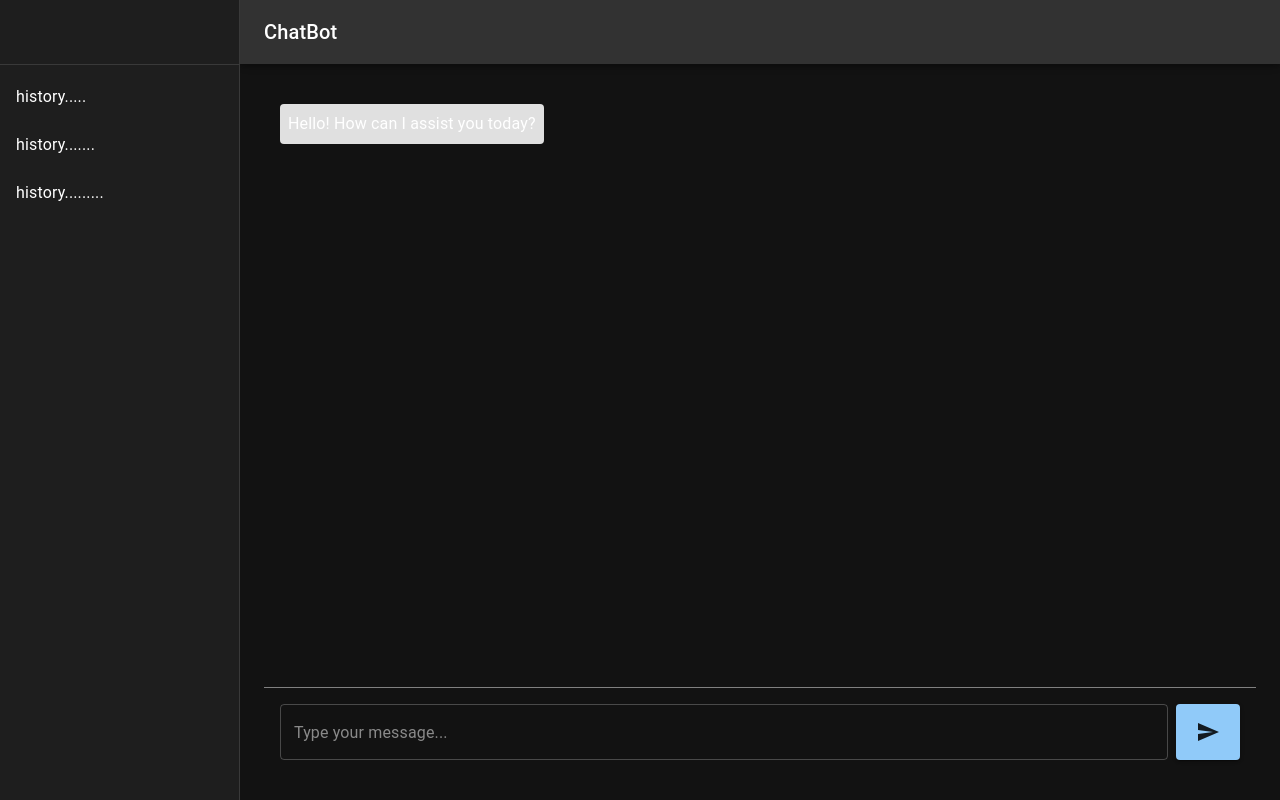
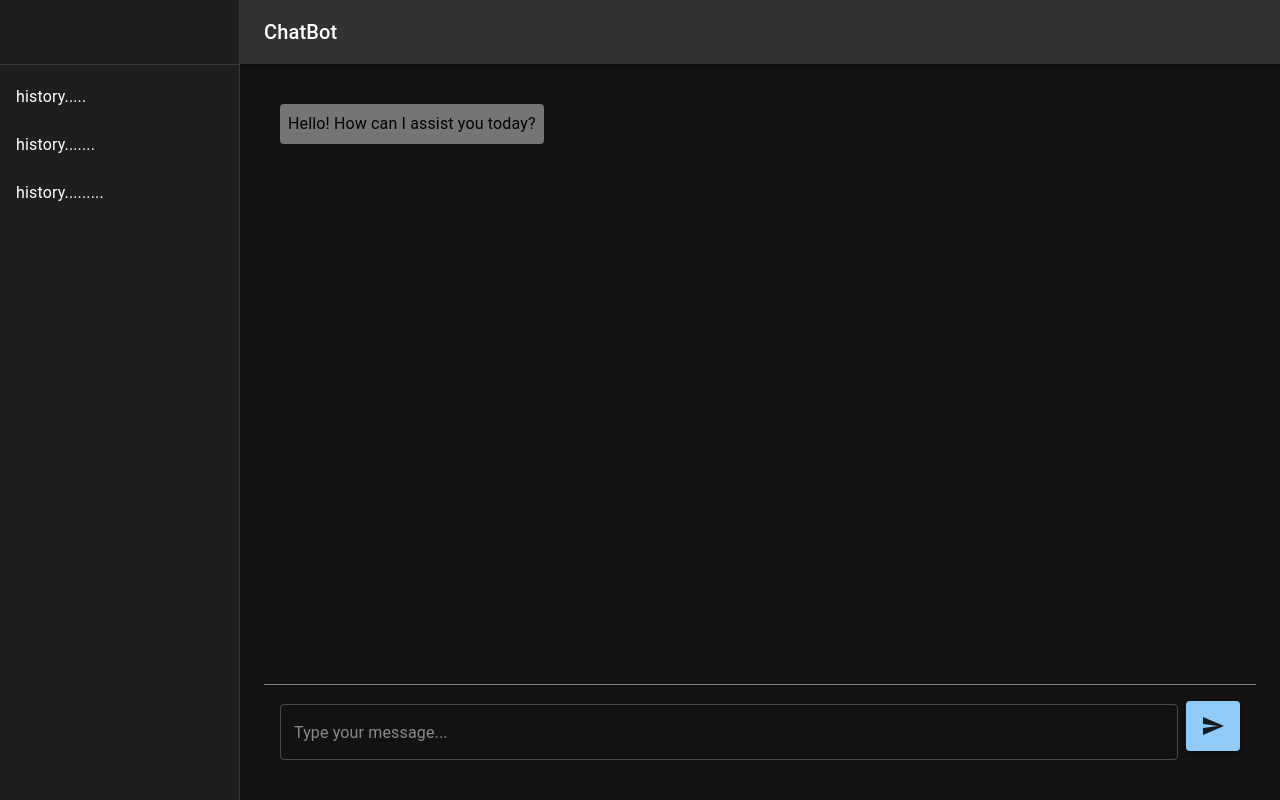
Before and after one commit to Agiless/mall_app, a Next.js app: page /components/chatbot in a window 1280 px wide. Built offline with nearby package versions, Linux system fonts and the light colour scheme.

Commit message:
chaterbot

```diff
--- a/app/components/chatbot/page.tsx
+++ b/app/components/chatbot/page.tsx
@@ -58,12 +58,17 @@ export default function ChatBot(props: Props) {
 
   const sendMessage = () => {
     if (!input.trim()) return;
-    setMessages([...messages, { sender: 'user', text: input }]);
+    //setMessages(messages => [...messages, { sender: 'user', text: input }]);
+    const currentMessage = input;
+
     setInput('');
-    axios.post("http://127.0.0.1:8000/chatbot/", {msg:input})
+
+    setMessages(messages => [...messages, { sender: 'user', text: input }]);
+
+    axios.post("http://127.0.0.1:8000/chatbot/", {msg:currentMessage})
       .then(response => {
-        console.log(response.data);
-          setMessages([...messages, { sender: 'bot', text: response.data.reply } ]);
+        //console.log(response.data);
+          setMessages(messages => [...messages, { sender: 'bot', text: response.data.reply } ]);
       })
       .catch(error => console.error("Error:", error));
   };
@@ -88,7 +93,7 @@ export default function ChatBot(props: Props) {
 
   return (
     <ThemeProvider theme={darkTheme}>
-    <Box sx={{ display: 'flex', height: '100vh' }}>
+    <Box sx={{ display: 'flex', height: '100vh', color:'black' }}>
       <CssBaseline />
       <AppBar position="fixed" sx={{ width: { sm: `calc(100% - ${drawerWidth}px)` }, ml: { sm: `${drawerWidth}px` } }}>
         <Toolbar>
@@ -112,15 +117,36 @@ export default function ChatBot(props: Props) {
         <Box sx={{ flexGrow: 1, overflowY: 'auto', p: 2  }}>
           {messages.map((msg, index) => (
             <Box key={index} sx={{ display: 'flex', justifyContent: msg.sender === 'user' ? 'flex-end' : 'flex-start', mb: 2 }}>
-              <Typography sx={{ p: 1, bgcolor: msg.sender === 'user' ? 'primary.light' : 'grey.300', borderRadius: 1, maxWidth: '75%' }}>
+              <Typography sx={{ p: 1, bgcolor: msg.sender === 'user' ? 'lightblue' : 'grey.600', borderRadius: 1, maxWidth: '75%' }}>
                 {msg.text}
               </Typography>
             </Box>
           ))}
         </Box>
-        <Box sx={{ display: 'flex', p: 2, borderTop: '1px solid grey' }}>
-          <TextField fullWidth variant="outlined" value={input} onChange={(e) => setInput(e.target.value)} placeholder="Type your message..." />
-          <Button onClick={sendMessage} sx={{ ml: 1 }} variant="contained">
+        <Box sx={{ display: 'flex', p: 2, borderTop: '1px solid grey', alignItems:'baseline' }}>
+          <TextField
+        fullWidth
+          variant="outlined"
+          value={input}
+          onChange={(e) => setInput(e.target.value)}
+          placeholder="Type your message..."
+          onKeyDown={(e) => {if(e.key === 'Enter' && !e.shiftKey){
+            sendMessage()
+          }
+            }
+        }
+        multiline
+        minRows={0}
+        maxRows={4}
+        sx={{
+          flexGrow: 1,
+          overflow: 'auto',
+        }}
+        />
+
+          <Button className='absolute bottom-0' onClick={sendMessage}
+          sx={{ ml: 1, minWidth: '50px', height: '50px' }}
+          variant="contained">
             <SendIcon />
           </Button>
         </Box>
```
